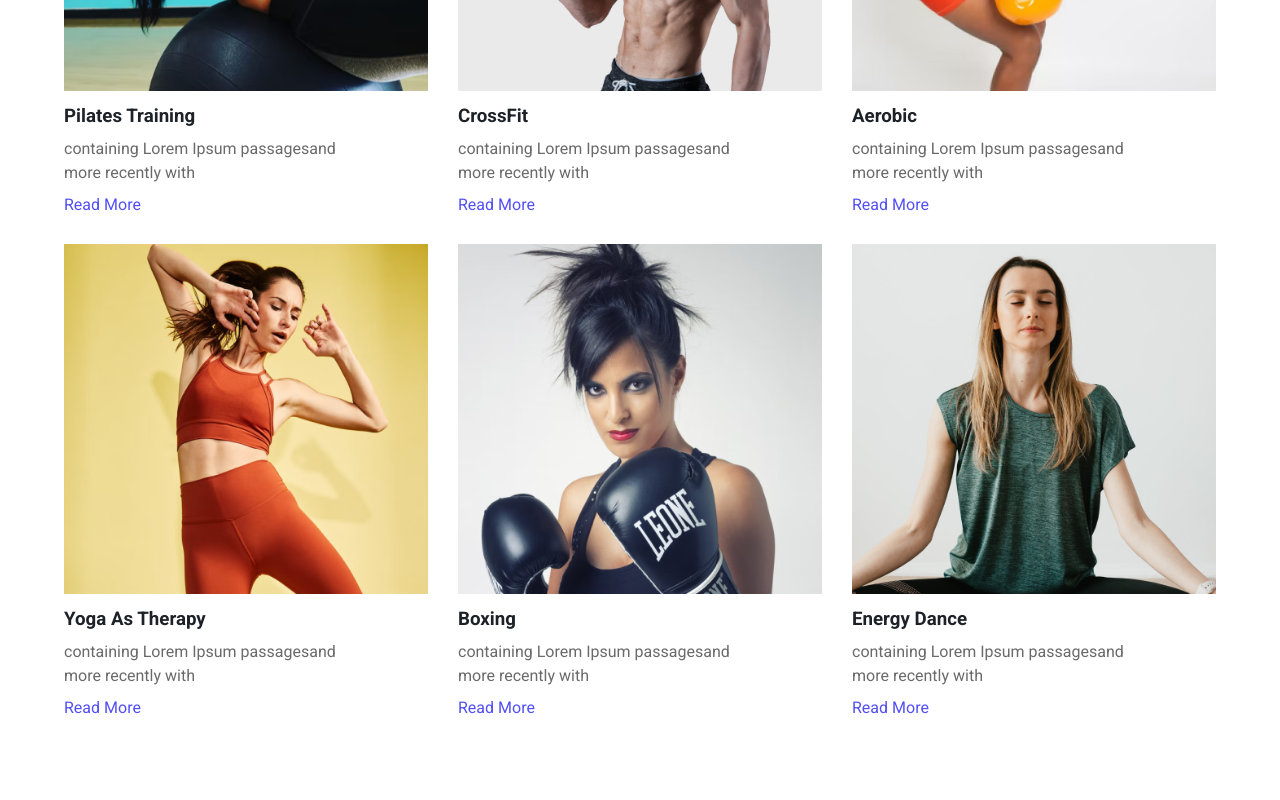
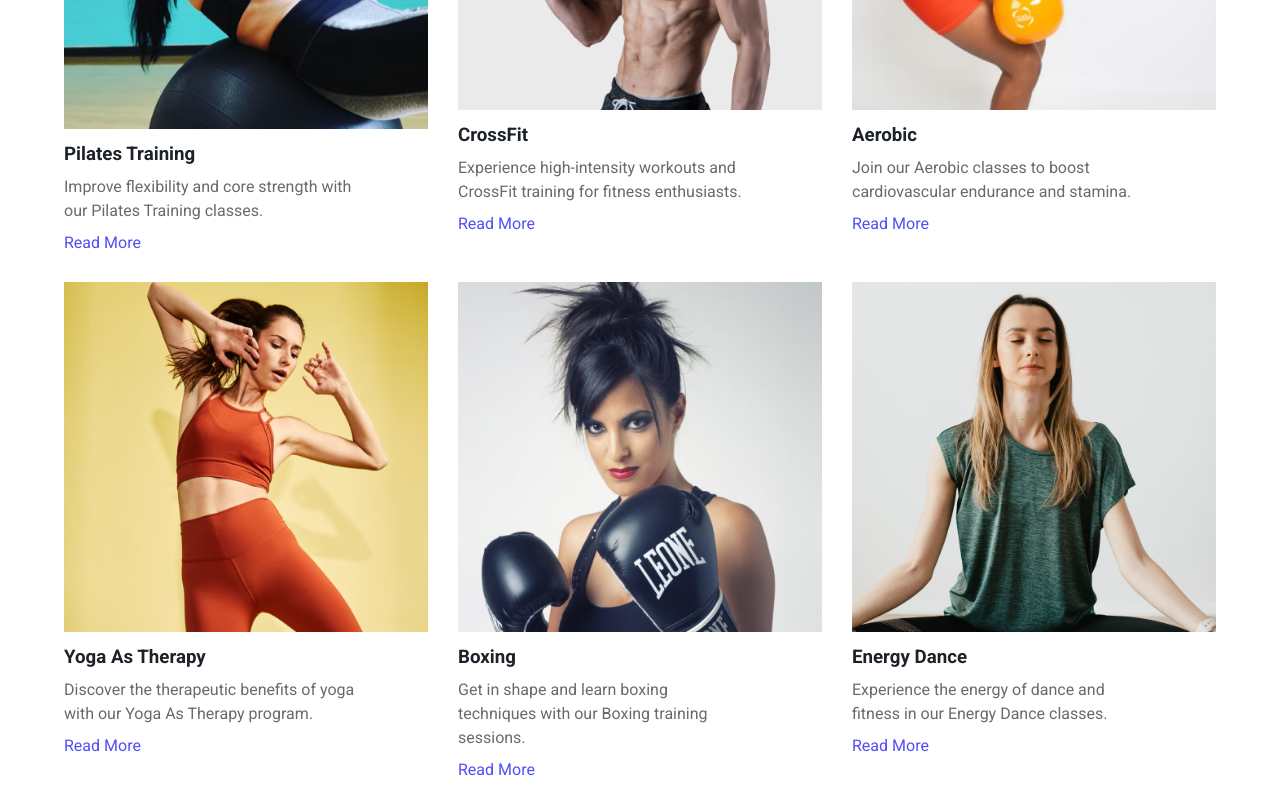
Before and after one commit to Sujaay/Flexi-gym-project, a React (Create React App) app: page /classes in a window 1280 px wide. Shown: the part 1040-1840 px from the top of the page. Built offline with nearby package versions, Linux system fonts and the light colour scheme.

Commit message:
Update Second.jsx

```diff
--- a/src/components/classes/Second.jsx
+++ b/src/components/classes/Second.jsx
@@ -1,5 +1,4 @@
 import styles from "./classes.module.css";
-
 import photo1 from "../../assets/home4.png";
 import photo2 from "../../assets/home2.png";
 import photo3 from "../../assets/home3.png";
@@ -7,49 +6,50 @@ import photo4 from "../../assets/classes2.png";
 import photo5 from "../../assets/classes3.png";
 import photo6 from "../../assets/classes4.png";
 import { Link } from "react-router-dom";
+// In this file we have created cards inside which there id detail information about the classes .
 
 const Second = () => {
   return (
-    <div className={`${styles.second} container sections-padding`}>
+    <div className={`${styles.second} container sections-padding`}>  //styles.second add applies css to the element
       <div className={styles.second_text}>
         <p className="paragraph">Our Trainers</p>
         <h2>We Trained You to Gain</h2>
       </div>
       <div className={styles.classes}>
-        <div data-aos="fade-right">
+        <div data-aos="fade-right">   //data-aos add the annimation the element
           <img src={photo1} alt="" />
           <h3>Pilates Training</h3>
-          <p>containing Lorem Ipsum passagesand more recently with </p>
+          <p>Improve flexibility and core strength with our Pilates Training classes.</p>
           <Link to={"/yogaClass"}>Read More</Link>
         </div>
         <div data-aos="fade-right">
           <img src={photo2} alt="" />
           <h3>CrossFit</h3>
-          <p>containing Lorem Ipsum passagesand more recently with </p>
+          <p>Experience high-intensity workouts and CrossFit training for fitness enthusiasts.</p>
           <Link to={"/singleClass"}>Read More</Link>
         </div>
         <div data-aos="fade-right">
           <img src={photo3} alt="" />
           <h3>Aerobic</h3>
-          <p>containing Lorem Ipsum passagesand more recently with </p>
+          <p>Join our Aerobic classes to boost cardiovascular endurance and stamina.</p>
           <a href="#">Read More</a>
         </div>
         <div data-aos="fade-right">
           <img src={photo4} alt="" />
           <h3>Yoga As Therapy</h3>
-          <p>containing Lorem Ipsum passagesand more recently with </p>
+          <p>Discover the therapeutic benefits of yoga with our Yoga As Therapy program.</p>
           <a href="#">Read More</a>
         </div>
         <div data-aos="fade-right">
           <img src={photo5} alt="" />
           <h3>Boxing</h3>
-          <p>containing Lorem Ipsum passagesand more recently with </p>
+          <p>Get in shape and learn boxing techniques with our Boxing training sessions.</p>
           <a href="#">Read More</a>
         </div>
         <div data-aos="fade-right">
           <img src={photo6} alt="" />
           <h3>Energy Dance</h3>
-          <p>containing Lorem Ipsum passagesand more recently with </p>
+          <p>Experience the energy of dance and fitness in our Energy Dance classes.</p>
           <Link to={"/yogaClass"}>Read More</Link>
         </div>
       </div>
```
